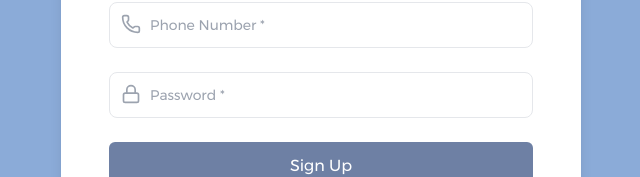
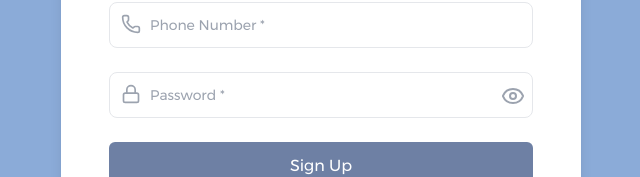
Before and after one commit to oseogbe/chat, a Next.js app in the folder client/: page /sign-up in a window 1280 px wide. Shown: the part 391-568 px from the top of the page, without its empty margins (319-959 px from the left). Built offline with nearby package versions, Linux system fonts and the light colour scheme.

Commit message:
improve password input masking

```diff
--- a/client/app/(auth)/sign-in/page.tsx
+++ b/client/app/(auth)/sign-in/page.tsx
@@ -1,6 +1,6 @@
 "use client";
 
-import { useTransition } from 'react';
+import { useState, useTransition } from 'react';
 import { SubmitHandler, useForm } from 'react-hook-form';
 import { useRouter } from 'next/navigation';
 import Image from 'next/image';
@@ -8,11 +8,51 @@ import { signIn } from "next-auth/react";
 import toast from 'react-hot-toast';
 
 import Ellipsis from '@/components/Loading';
-import { LockIcon, MailIcon } from 'lucide-react';
+import { Asterisk, EyeIcon, EyeOffIcon, LockIcon, MailIcon } from 'lucide-react';
 
 type SignInSchema = {
     email: string;
     password: string;
+};
+
+const MaskedPasswordInput = ({ register, passwordError }: any) => {
+    const [showPassword, setShowPassword] = useState(false);
+    const [password, setPassword] = useState('');
+
+    const handlePasswordChange = (e: React.ChangeEvent<HTMLInputElement>) => {
+        setPassword(e.target.value);
+    };
+
+    return (
+        <div className="relative">
+            <LockIcon className="absolute top-3 left-3 h-5 w-5 text-gray-400" />
+            <input
+                type={showPassword ? "text" : "password"}
+                placeholder="Password *"
+                className={`py-3 px-4 pl-10 block w-full border border-gray-200 rounded-lg ${!showPassword ? 'text-transparent selection:text-transparent' : 'text-[#6E80A4]'} text-sm focus:border-none focus:ring-0 focus:outline-[#6E80A4]`}
+                {...register('password', {
+                    required: 'Password is required',
+                })}
+                value={password}
+                onChange={handlePasswordChange}
+            />
+            <div className="absolute top-3.5 left-10 flex">
+                {!showPassword && password.split('').map((_, index) => (
+                    <Asterisk key={index} className="h-4 w-4 text-[#6E80A4]" />
+                ))}
+            </div>
+            <button
+                type="button"
+                className="absolute top-3 right-5 h-3 w-3 text-gray-400"
+                onClick={() => setShowPassword(!showPassword)}
+            >
+                {showPassword ? <EyeOffIcon /> : <EyeIcon />}
+            </button>
+            {passwordError && (
+                <p className="text-xs text-red-500 mt-2">{passwordError.message}</p>
+            )}
+        </div>
+    );
 };
 
 const SignIn = () => {
@@ -34,7 +74,8 @@ const SignIn = () => {
 
                 if (callback?.ok) {
                     toast.success('Sign in successful', {
-                        className: 'xl:mt-16'
+                        className: 'xl:mt-16',
+                        duration: 2000
                     });
 
                     setTimeout(() => {
@@ -42,16 +83,19 @@ const SignIn = () => {
                     }, 2000);
                 } else if (callback?.error) {
                     toast.error('Incorrect email address or password', {
-                        className: 'xl:mt-16'
+                        className: 'xl:mt-16',
+                        duration: 2000
                     });
                 }
             } catch (error) {
                 toast.error('An error occurred. Try again later!', {
-                    className: 'xl:mt-16'
+                    className: 'xl:mt-16',
+                    duration: 2000
                 });
             }
         });
     }
+
     return (
         <div className="min-h-screen w-full flex flex-col items-center justify-center p-8 bg-[#8BABD8]">
             <div
@@ -113,24 +157,11 @@ const SignIn = () => {
                                     })}
                                 />
                                 {errors.email && (
-                                    <p className="text-sm text-red-500 mt-2">{errors.email.message}</p>
+                                    <p className="text-xs text-red-500 mt-2">{errors.email.message}</p>
                                 )}
                             </div>
-                            <div className="relative">
-                                <LockIcon className="absolute top-3 left-3 h-5 w-5 text-gray-400" />
-                                <input
-                                    type="password"
-                                    placeholder="Password *"
-                                    className="py-3 px-4 pl-10 block w-full border border-gray-200 rounded-lg text-sm text-[#6E80A4] focus:border-none focus:ring-0 focus:outline-[#6E80A4]"
-                                    {...register('password', {
-                                        required: 'Password is required',
-                                    })}
-                                />
-                                {errors.password && (
-                                    <p className="text-sm text-red-500 mt-2">{errors.password.message}</p>
-                                )}
-                            </div>
-                            <button type="submit" className="w-full bg-[#6E80A4] rounded-md h-12 text-white font-medium">
+                            <MaskedPasswordInput register={register} passwordError={errors.password} />
+                            <button type="submit" className="w-full bg-[#6E80A4] rounded-md h-12 text-white font-medium" disabled={isPending}>
                                 {isPending ? <Ellipsis /> : 'Sign In'}
                             </button>
                         </form>
--- a/client/app/(auth)/sign-up/page.tsx
+++ b/client/app/(auth)/sign-up/page.tsx
@@ -1,19 +1,63 @@
 "use client";
 
-import { useTransition } from 'react';
+import { useState, useTransition } from 'react';
 import { SubmitHandler, useForm } from 'react-hook-form';
 import { useRouter } from 'next/navigation';
 import Image from 'next/image';
 import toast from 'react-hot-toast';
 
 import Ellipsis from '@/components/Loading';
-import { LockIcon, MailIcon, Phone, User2 } from 'lucide-react';
+import { Asterisk, EyeIcon, EyeOffIcon, LockIcon, MailIcon, Phone, User2 } from 'lucide-react';
 
 type SignUpSchema = {
     name: string
     email: string;
     password: string;
     phoneNumber: string;
+};
+
+const MaskedPasswordInput = ({ register, passwordError }: any) => {
+    const [showPassword, setShowPassword] = useState(false);
+    const [password, setPassword] = useState('');
+
+    const handlePasswordChange = (e: React.ChangeEvent<HTMLInputElement>) => {
+        setPassword(e.target.value);
+    };
+
+    return (
+        <div className="relative">
+            <LockIcon className="absolute top-3 left-3 h-5 w-5 text-gray-400" />
+            <input
+                type={showPassword ? "text" : "password"}
+                placeholder="Password *"
+                className={`py-3 px-4 pl-10 block w-full border border-gray-200 rounded-lg ${!showPassword ? 'text-transparent selection:text-transparent' : 'text-[#6E80A4]'} text-sm focus:border-none focus:ring-0 focus:outline-[#6E80A4]`}
+                {...register('password', {
+                    required: 'Password is required',
+                    minLength: {
+                        value: 8,
+                        message: 'Password must be at least 8 characters long',
+                    },
+                })}
+                value={password}
+                onChange={handlePasswordChange}
+            />
+            <div className="absolute top-3.5 left-10 flex">
+                {!showPassword && password.split('').map((_, index) => (
+                    <Asterisk key={index} className="h-4 w-4 text-[#6E80A4]" />
+                ))}
+            </div>
+            <button
+                type="button"
+                className="absolute top-3 right-5 h-3 w-3 text-gray-400"
+                onClick={() => setShowPassword(!showPassword)}
+            >
+                {showPassword ? <EyeOffIcon /> : <EyeIcon />}
+            </button>
+            {passwordError && (
+                <p className="text-xs text-red-500 mt-2">{passwordError.message}</p>
+            )}
+        </div>
+    );
 };
 
 const SignUp = () => {
@@ -42,7 +86,8 @@ const SignUp = () => {
                 }
 
                 toast.success('You can now sign in to your account', {
-                    className: 'xl:mt-8'
+                    className: 'xl:mt-8',
+                    duration: 2000
                 });
 
                 setTimeout(() => {
@@ -51,16 +96,19 @@ const SignUp = () => {
             } catch (error) {
                 if (error instanceof Error) {
                     toast.error(error.message, {
-                        className: 'xl:mt-8'
+                        className: 'xl:mt-8',
+                        duration: 2000
                     });
                 } else {
                     toast.error('An error occurred. Try again later!', {
-                        className: 'xl:mt-8'
+                        className: 'xl:mt-8',
+                        duration: 2000
                     });
                 }
             }
         });
     }
+
     return (
         <div className="min-h-screen w-full flex flex-col items-center justify-center p-8 bg-[#8BABD8]">
             <div
@@ -118,7 +166,7 @@ const SignUp = () => {
                                     })}
                                 />
                                 {errors.email && (
-                                    <p className="text-sm text-red-500 mt-2">{errors.name?.message}</p>
+                                    <p className="text-xs text-red-500 mt-2">{errors.name?.message}</p>
                                 )}
                             </div>
                             <div className="relative">
@@ -136,7 +184,7 @@ const SignUp = () => {
                                     })}
                                 />
                                 {errors.email && (
-                                    <p className="text-sm text-red-500 mt-2">{errors.email.message}</p>
+                                    <p className="text-xs text-red-500 mt-2">{errors.email.message}</p>
                                 )}
                             </div>
                             <div className="relative">
@@ -150,24 +198,11 @@ const SignUp = () => {
                                     })}
                                 />
                                 {errors.email && (
-                                    <p className="text-sm text-red-500 mt-2">{errors.phoneNumber?.message}</p>
+                                    <p className="text-xs text-red-500 mt-2">{errors.phoneNumber?.message}</p>
                                 )}
                             </div>
-                            <div className="relative">
-                                <LockIcon className="absolute top-3 left-3 h-5 w-5 text-gray-400" />
-                                <input
-                                    type="password"
-                                    placeholder="Password *"
-                                    className="py-3 px-4 pl-10 block w-full border border-gray-200 rounded-lg text-sm text-[#6E80A4] focus:border-none focus:ring-0 focus:outline-[#6E80A4]"
-                                    {...register('password', {
-                                        required: 'Password is required',
-                                    })}
-                                />
-                                {errors.password && (
-                                    <p className="text-sm text-red-500 mt-2">{errors.password.message}</p>
-                                )}
-                            </div>
-                            <button type="submit" className="w-full bg-[#6E80A4] rounded-md h-12 text-white font-medium">
+                            <MaskedPasswordInput register={register} passwordError={errors.password} />
+                            <button type="submit" className="w-full bg-[#6E80A4] rounded-md h-12 text-white font-medium" disabled={isPending}>
                                 {isPending ? <Ellipsis /> : 'Sign Up'}
                             </button>
                         </form>
```
